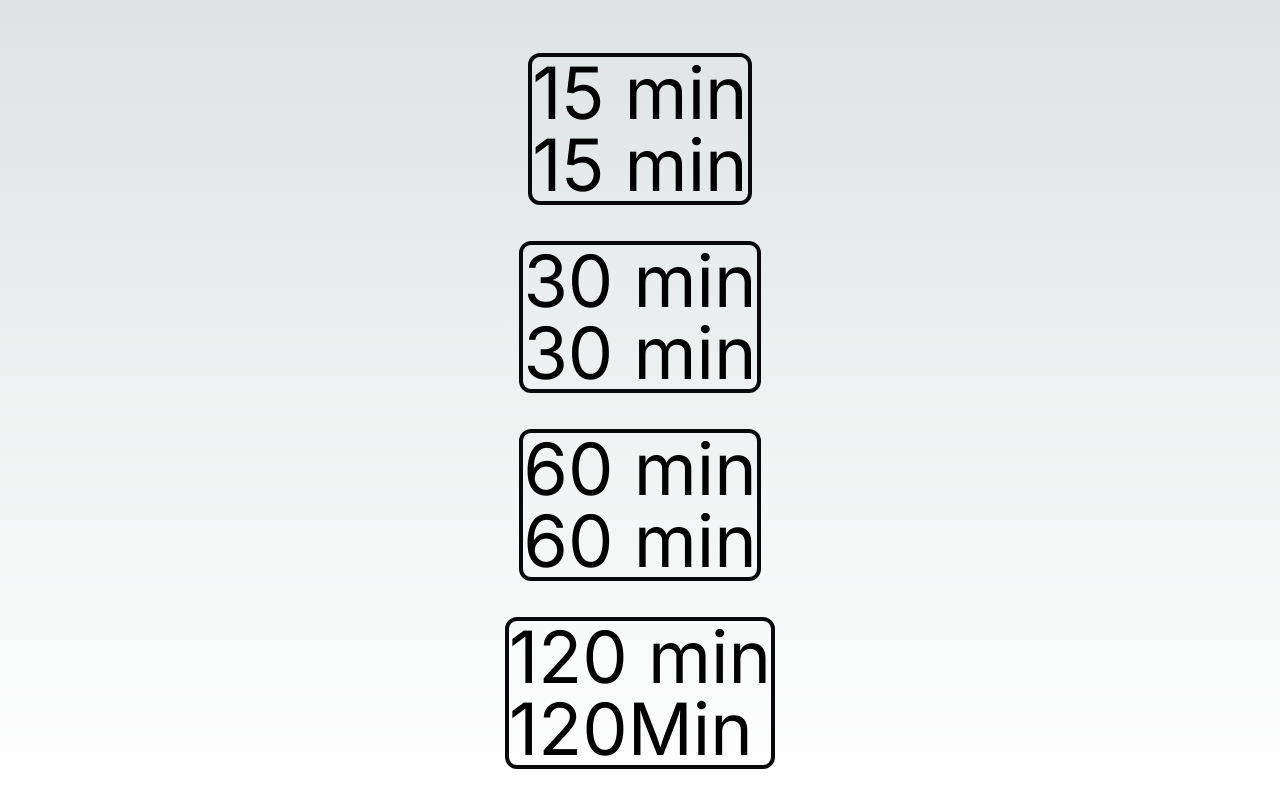
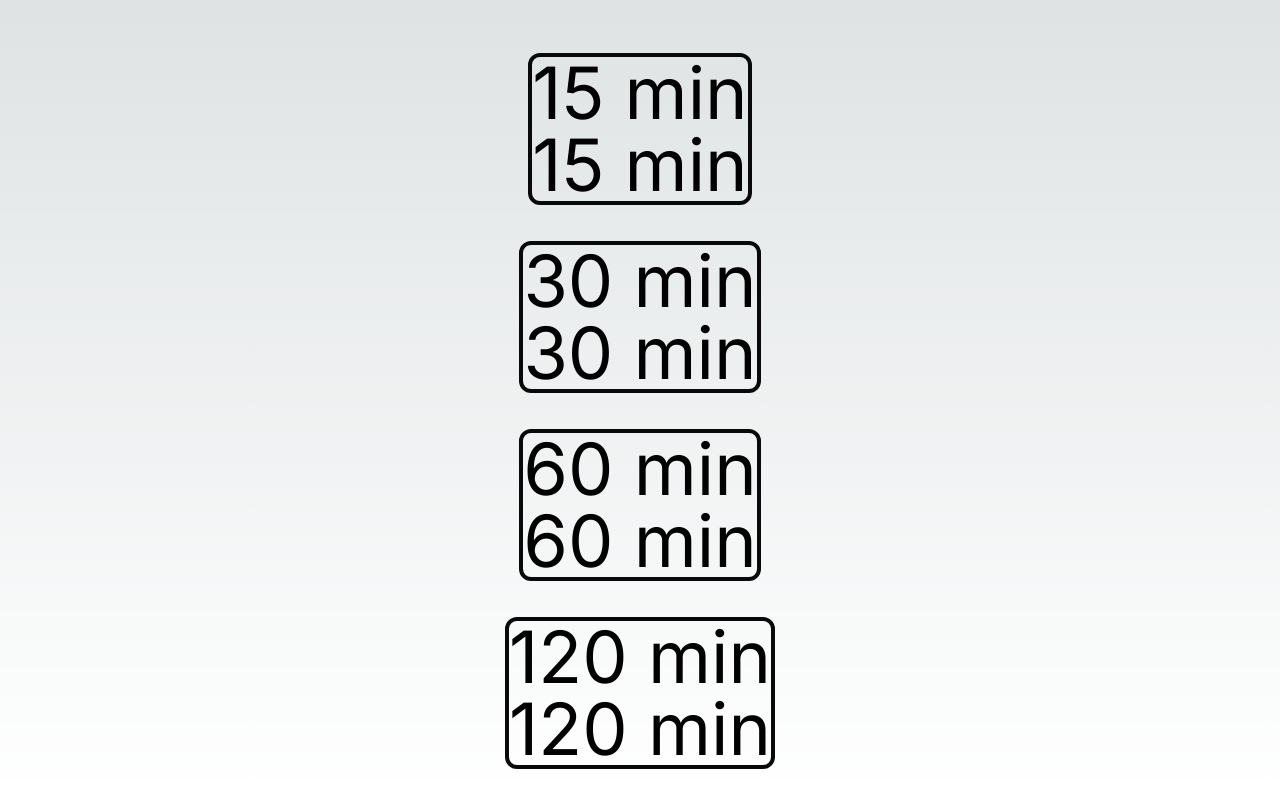
Before and after one commit to PomStudy/PomStudy, a Next.js app: page /courses/physics1 in a window 1280 px wide. Shown: the part 219-1012 px from the top of the page. Built offline with nearby package versions, Linux system fonts and the light colour scheme.

Commit message:
Update studytime.tsx

```diff
--- a/src/app/components/studytime/studytime.tsx
+++ b/src/app/components/studytime/studytime.tsx
@@ -1,4 +1,4 @@
-"use client"
+ "use client"
 
 import {useState} from 'react'
 import Link from 'next/link'
@@ -26,7 +26,7 @@ export default function Studytime() {
                         <TimeComponent
                         amount={15}/>
                         <Link href={pathname + '/problems'}>
-                                15 min
+                       15 min
                         </Link>
 
 
@@ -59,7 +59,7 @@ export default function Studytime() {
                         amount={120}/>
 
                         <Link href={pathname + '/problems'}>
-                                120Min
+                                120 min
                         </Link>
                     </p>
                 </div>
```
